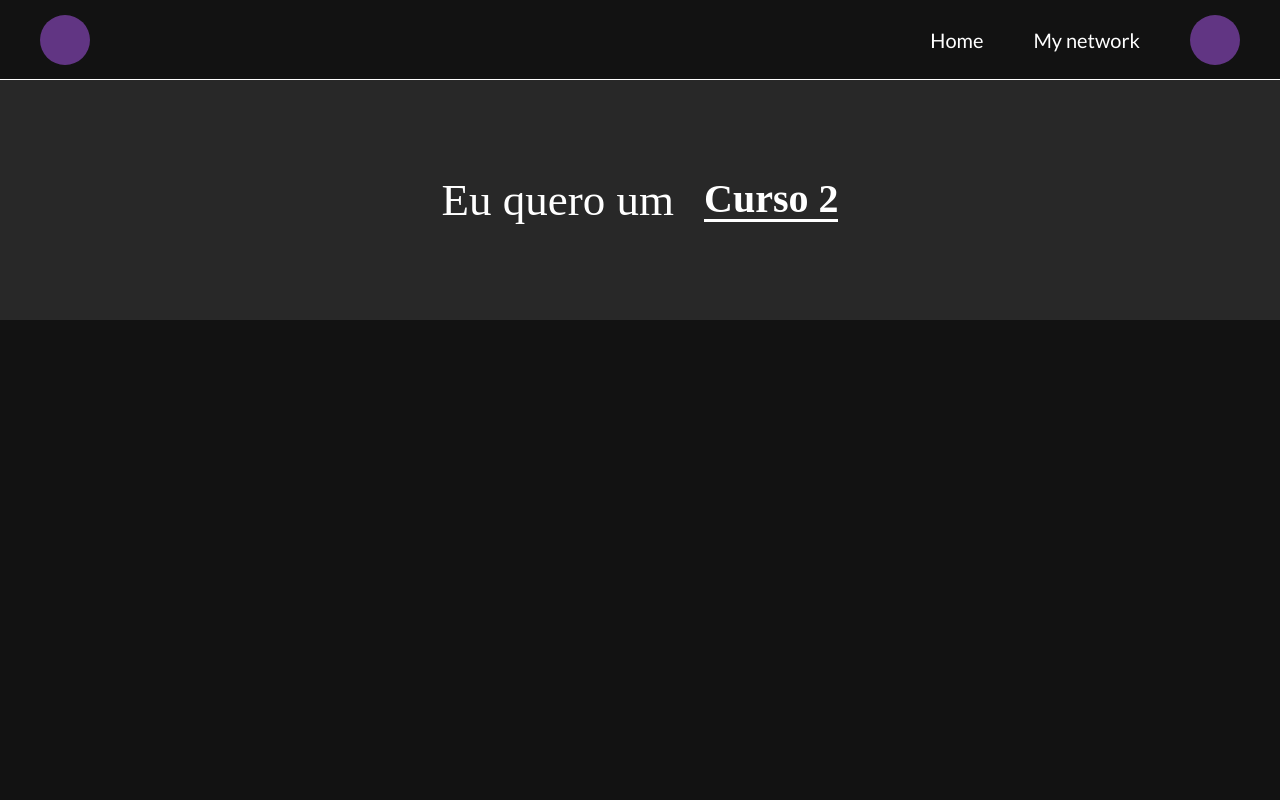
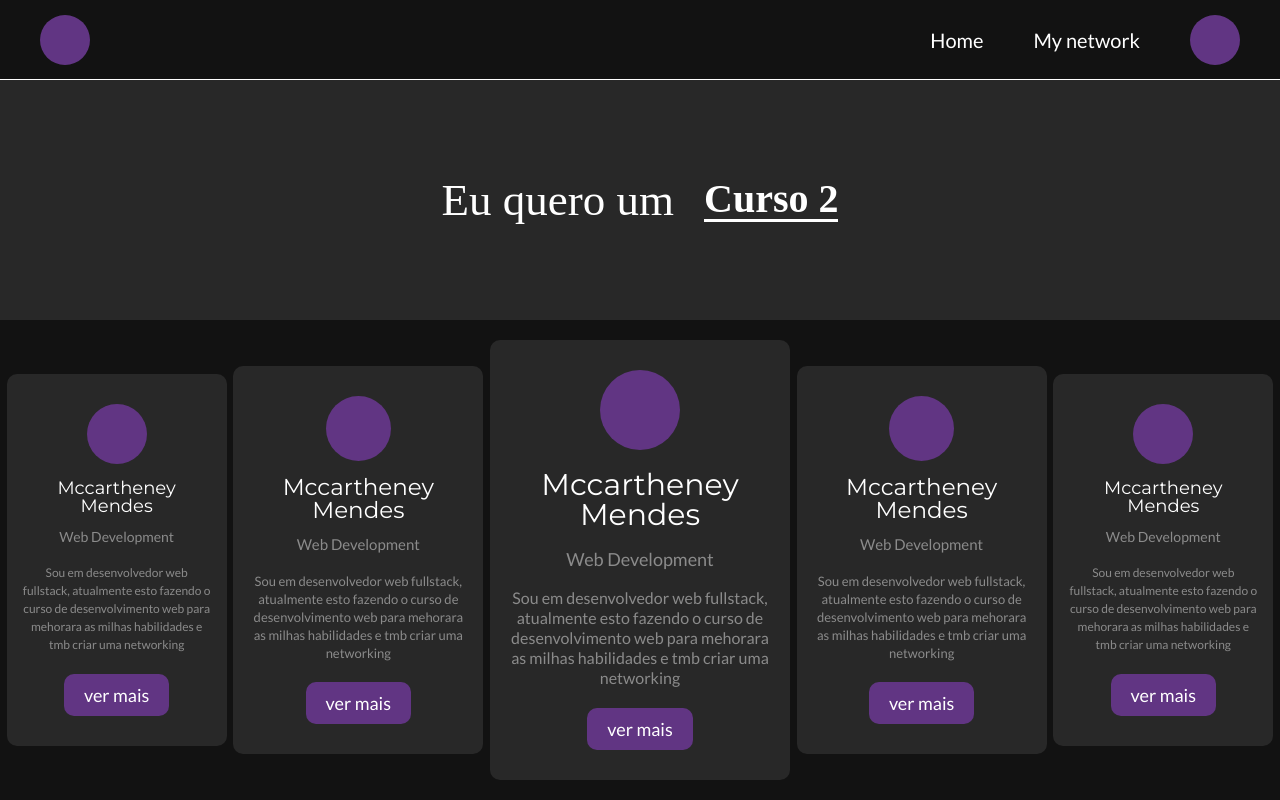
Before and after one commit to maurograndaoramos/NETIC, a Django app: page / in a window 1280 px wide. Run offline with Django 5.2, Linux system fonts and the light colour scheme.

Commit message:
cards initialized

```diff
--- /dev/null
+++ b/src/static/css/components/_card.sass
@@ -0,0 +1,118 @@
+.cards
+    display: flex
+    align-items: center
+    justify-content: space-evenly
+    width: auto
+    height: 60vh
+
+.medium
+    width: 250px !important
+    .image
+        border-radius: 100%
+        background-color: $primaryColor-100
+        margin-top: 10px
+        margin-bottom: 10px
+        width: 65px !important
+        height: 65px !important
+
+    .name
+        width: 100%
+        h3
+            margin: 5px 0px !important
+            font-size: 23px !important
+
+    .course
+        p
+            font-size: 15px !important
+    .description
+        p
+            font-size: 13px !important
+            line-height: 18px !important
+
+.small
+    width: 220px !important
+    .image
+        border-radius: 100%
+        background-color: $primaryColor-100
+        margin-top: 10px
+        margin-bottom: 10px
+        width: 60px !important
+        height: 60px !important
+
+    .name
+        width: 100%
+        h3
+            margin: 5px 0px !important
+            font-size: 18px !important
+
+    .course
+        p
+            font-size: 14px !important
+    .description
+        p
+            line-height: 18px !important
+            font-size: 12px !important
+            line-height: 20px
+
+
+.card
+    padding: 20px 15px
+    width: 300px
+    z-index: 5000000
+    border-radius: 10px
+    display: flex
+    flex-direction: column
+    align-items: center
+    justify-content: center
+    background-color: $baseColor-200
+
+    .image
+        border-radius: 100%
+        background-color: $primaryColor-100
+        margin-top: 10px
+        margin-bottom: 10px
+        width: 80px
+        height: 80px
+
+    .name
+        width: 100%
+        h3
+            margin: 10px 0px
+            text-align: center
+            color: white
+            font-weight: 400
+            font-size: 30px
+            font-family: $titleFont
+
+    .course
+        p
+            margin: 10px 0px
+            text-align: center
+            color: $baseColor-600
+            font-size: 18px
+            font-family: $textFont
+    .description
+        p
+            text-align: center
+            margin: 10px 0px
+            color: $baseColor-600
+            font-size: 16px
+            line-height: 20px
+            font-family: $textFont
+            width: 100%
+    .seemore
+        button
+            margin: 10px 0px
+            padding: 10px 20px
+            background-color: $primaryColor-100
+            font-family: $textFont
+            color: white
+            font-size: 18px
+            border-radius: 10px
+            border: none
+            transition: .5s
+
+            &:hover
+                transition: .5s
+                cursor: pointer
+                background-color: $primaryColor-200
--- a/src/static/css/layouts/_mainPage.sass
+++ b/src/static/css/layouts/_mainPage.sass
@@ -20,11 +20,11 @@
         bottom: 0
         width: 100vw
         height: 100vh
-        background-color: #8b8b8b00
+        background-color: #25252500
 
     .choseCourse_selection:hover ~ .choseCourse_blur
         display: block
-        background-color: #8b8b8b57
+        background-color: #25252500
         backdrop-filter: blur(10px)
         transition: .5s
 
--- a/src/static/css/style.css
+++ b/src/static/css/style.css
@@ -49,6 +49,130 @@ input {
   border-radius: 0;
 }
 
+.cards {
+  display: flex;
+  align-items: center;
+  justify-content: space-evenly;
+  width: auto;
+  height: 60vh;
+}
+
+.medium {
+  width: 250px !important;
+}
+.medium .image {
+  border-radius: 100%;
+  background-color: #613583;
+  margin-top: 10px;
+  margin-bottom: 10px;
+  width: 65px !important;
+  height: 65px !important;
+}
+.medium .name {
+  width: 100%;
+}
+.medium .name h3 {
+  margin: 5px 0px !important;
+  font-size: 23px !important;
+}
+.medium .course p {
+  font-size: 15px !important;
+}
+.medium .description p {
+  font-size: 13px !important;
+  line-height: 18px !important;
+}
+
+.small {
+  width: 220px !important;
+}
+.small .image {
+  border-radius: 100%;
+  background-color: #613583;
+  margin-top: 10px;
+  margin-bottom: 10px;
+  width: 60px !important;
+  height: 60px !important;
+}
+.small .name {
+  width: 100%;
+}
+.small .name h3 {
+  margin: 5px 0px !important;
+  font-size: 18px !important;
+}
+.small .course p {
+  font-size: 14px !important;
+}
+.small .description p {
+  line-height: 18px !important;
+  font-size: 12px !important;
+  line-height: 20px;
+}
+
+.card {
+  padding: 20px 15px;
+  width: 300px;
+  z-index: 5000000;
+  border-radius: 10px;
+  display: flex;
+  flex-direction: column;
+  align-items: center;
+  justify-content: center;
+  background-color: #282828;
+}
+.card .image {
+  border-radius: 100%;
+  background-color: #613583;
+  margin-top: 10px;
+  margin-bottom: 10px;
+  width: 80px;
+  height: 80px;
+}
+.card .name {
+  width: 100%;
+}
+.card .name h3 {
+  margin: 10px 0px;
+  text-align: center;
+  color: white;
+  font-weight: 400;
+  font-size: 30px;
+  font-family: "Montserrat", sans-serif;
+}
+.card .course p {
+  margin: 10px 0px;
+  text-align: center;
+  color: #8b8b8b;
+  font-size: 18px;
+  font-family: "Lato", sans-serif;
+}
+.card .description p {
+  text-align: center;
+  margin: 10px 0px;
+  color: #8b8b8b;
+  font-size: 16px;
+  line-height: 20px;
+  font-family: "Lato", sans-serif;
+  width: 100%;
+}
+.card .seemore button {
+  margin: 10px 0px;
+  padding: 10px 20px;
+  background-color: #613583;
+  font-family: "Lato", sans-serif;
+  color: white;
+  font-size: 18px;
+  border-radius: 10px;
+  border: none;
+  transition: 0.5s;
+}
+.card .seemore button:hover {
+  transition: 0.5s;
+  cursor: pointer;
+  background-color: #734a90;
+}
+
 .choseCourse {
   background-color: #282828;
   height: 30vh;
@@ -72,11 +196,11 @@ input {
   bottom: 0;
   width: 100vw;
   height: 100vh;
-  background-color: rgba(139, 139, 139, 0);
+  background-color: rgba(37, 37, 37, 0);
 }
 .choseCourse .choseCourse_selection:hover ~ .choseCourse_blur {
   display: block;
-  background-color: rgba(139, 139, 139, 0.3411764706);
+  background-color: rgba(37, 37, 37, 0);
   -webkit-backdrop-filter: blur(10px);
           backdrop-filter: blur(10px);
   transition: 0.5s;
--- a/src/static/css/style.sass
+++ b/src/static/css/style.sass
@@ -7,6 +7,7 @@
 
 // components
 
+@import "./components/_card"
 
 // layouts
 @import "./layouts/_mainPage.sass"
--- a/src/template/components/card.html
+++ b/src/template/components/card.html
@@ -1,19 +1,27 @@
 {%block card%}
-    <div class="card">
+    <div class="card {{size}}">
         <div class="image">
 
         </div>
         <div class="name">
-
+            <h3>
+                Mccartheney Mendes
+            </h3>
         </div>
         <div class="course">
-
+            <p>
+                Web Development
+            </p>
         </div>
         <div class="description">
-
+            <p>
+                Sou em desenvolvedor web fullstack, atualmente esto fazendo o curso de desenvolvimento web para mehorara as milhas habilidades e tmb criar uma networking
+            </p>
         </div>
         <div class="seemore">
-
+            <button>
+                ver mais
+            </button>
         </div>
     </div>
 {% endblock %}
--- a/src/template/mainPage/index.html
+++ b/src/template/mainPage/index.html
@@ -2,7 +2,6 @@
 
 {% block content %}
     <div class="choseCourse">
-
         <h1>
             Eu quero um
         </h1>
@@ -29,7 +28,11 @@
     </div>
 
     <div class="cards">
+        {%include 'components/card.html' with size="small"%}
+        {%include 'components/card.html' with size="medium"%}
         {%include 'components/card.html'%}
+        {%include 'components/card.html' with size="medium"%}
+        {%include 'components/card.html' with size="small"%}
 
     </div>
 {% endblock %}
```
Also changed, not shown: 1 other file.
